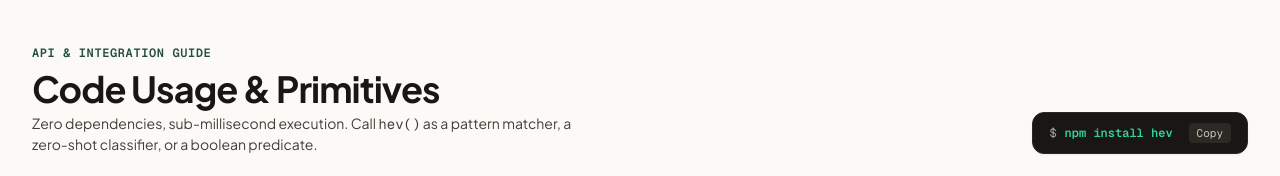
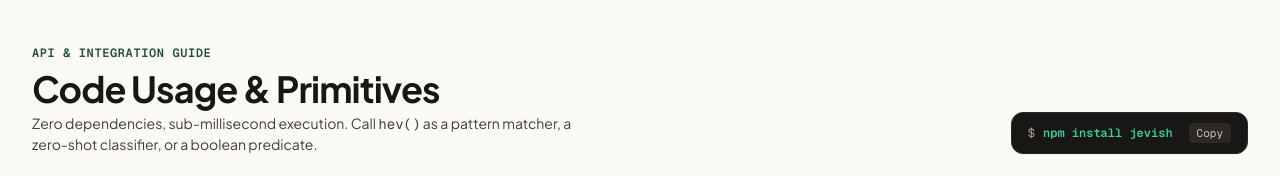
Before and after one commit to hemanth/jevish, a website: page docs/index.html in a window 1280 px wide. Shown: the part 1180-1356 px from the top of the page. Drawn offline with nearby package versions, Linux system fonts and the light colour scheme; a web font is replaced by a local one.

Commit message:
chore: update published package name to jevish

```diff
--- a/docs/index.html
+++ b/docs/index.html
@@ -303,8 +303,8 @@
       <!-- Quick Install Box -->
       <div class="flex items-center gap-2 bg-ink-900 text-white px-4 py-2.5 rounded-xl border border-ink-800 shadow-sm font-mono text-xs">
         <span class="text-ink-400 select-none">$</span>
-        <span class="text-emerald-400 font-semibold">npm install hev</span>
-        <button onclick="navigator.clipboard.writeText('npm install hev'); const btn = this; btn.textContent = 'Copied!'; setTimeout(() => btn.textContent = 'Copy', 1500);" class="ml-2 text-[11px] px-2 py-0.5 rounded bg-ink-800 hover:bg-ink-700 text-ink-300 transition-colors">
+        <span class="text-emerald-400 font-semibold">npm install jevish</span>
+        <button onclick="navigator.clipboard.writeText('npm install jevish'); const btn = this; btn.textContent = 'Copied!'; setTimeout(() => btn.textContent = 'Copy', 1500);" class="ml-2 text-[11px] px-2 py-0.5 rounded bg-ink-800 hover:bg-ink-700 text-ink-300 transition-colors">
           Copy
         </button>
       </div>
--- a/package.json
+++ b/package.json
@@ -1,7 +1,7 @@
 {
-  "name": "hev",
+  "name": "jevish",
   "version": "0.1.0",
-  "description": "Semantic pattern matching and zero-shot judgment in JavaScript.",
+  "description": "Semantic pattern matching and zero-shot judgment in JavaScript. Jev-ish, sub-millisecond, local-first.",
   "type": "module",
   "main": "index.js",
   "types": "index.d.ts",
@@ -45,6 +45,6 @@
   },
   "repository": {
     "type": "git",
-    "url": "https://github.com/hemanth/hev"
+    "url": "git+https://github.com/hemanth/hev.git"
   }
 }
```
Also changed, not shown: README.md.
